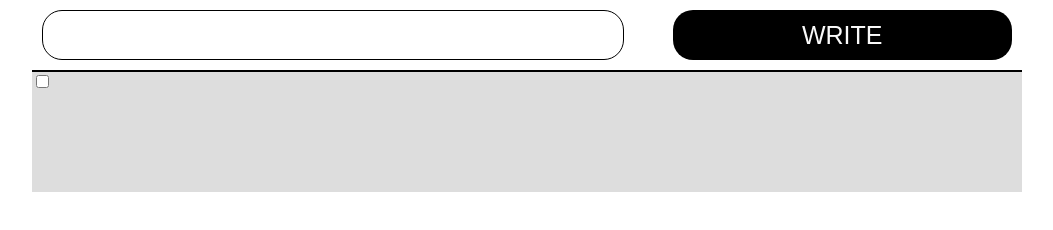
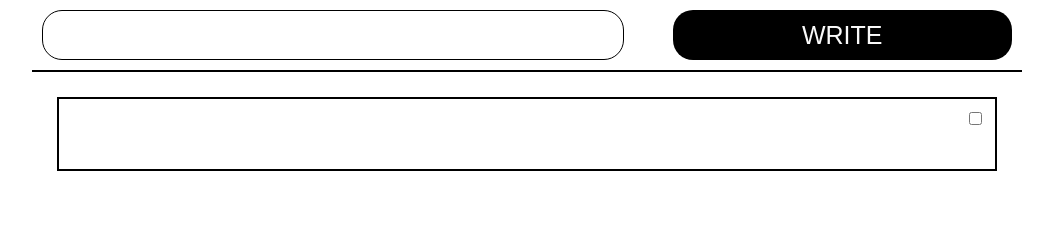
Before and after one commit to raygaratty232/todo-list, a plain HTML site: page index.html in a window 1280 px wide. Both pictures are taken after a click on the button "WRITE". Shown: the whole page, without its empty margins (113-1166 px from the left). Drawn offline with Linux system fonts and the light colour scheme.

Commit message:
todo-vol0

```diff
--- a/script.js
+++ b/script.js
@@ -8,40 +8,36 @@ var out = document.querySelector(".out");
 
 write.addEventListener('click' , createElement);
 
+
 function createElement(){
-	var todoBox = document.createElement('div');
-	var clear = document.createElement('input');
-	clear.setAttribute('type' , 'checkbox');
-	todoBox.className = 'todo-box';
-	todoBox.appendChild(clear)
-	out.appendChild(todoBox)
-	writeTodo(todoBox)
-	clearBox(clear , todoBox)
+	var box = document.createElement('div');
+	box.className = 'box';
+	out.appendChild(box);
+	boxItem(box)
+	checkDelete(box)
 }
 
-function clearBox(elem , todoBox){
-	elem.addEventListener('input' , function(){
-		if(elem.checked){
-			todoBox.hidden = true;
+function boxItem(parentElement){
+	var txt = document.createElement('p');
+	txt.className = 'txt';
+	txt.innerHTML = fild.value;
+	parentElement.appendChild(txt)
+}
+
+function checkDelete(parentElement){
+	var check = document.createElement('input');
+	check.setAttribute('type' , 'checkbox');
+	parentElement.appendChild(check);
+	clearBox(check , parentElement)
+}
+
+function clearBox(checkBox , parentElement){
+	checkBox.addEventListener('input' , function(){
+		if(checkBox.check !== false){
+			parentElement.hidden = true
 		}
 	})
 }
-
-function writeTodo(todoBox){
-	var outTodo = document.createElement('p');
-	outTodo.className = 'txt';
-	outTodo.innerHTML += fild.value;
-	todoBox.appendChild(outTodo);
-}
-
-function createRadio(){
-
-}
-
-
-
-
-
 
 
 
--- a/style.css
+++ b/style.css
@@ -42,3 +42,18 @@ li{
 	text-transform: uppercase;
 	border: none;
 }
+.box{
+	height: 50px;
+	padding: 10px;
+	border: 2px solid;
+	margin: 25px;
+	justify-content: space-around;
+	align-items: center;
+}
+.txt{
+	float: left;
+	font-size: 25px;
+}
+input[type="checkbox"]{
+	float: right;
+}
```
